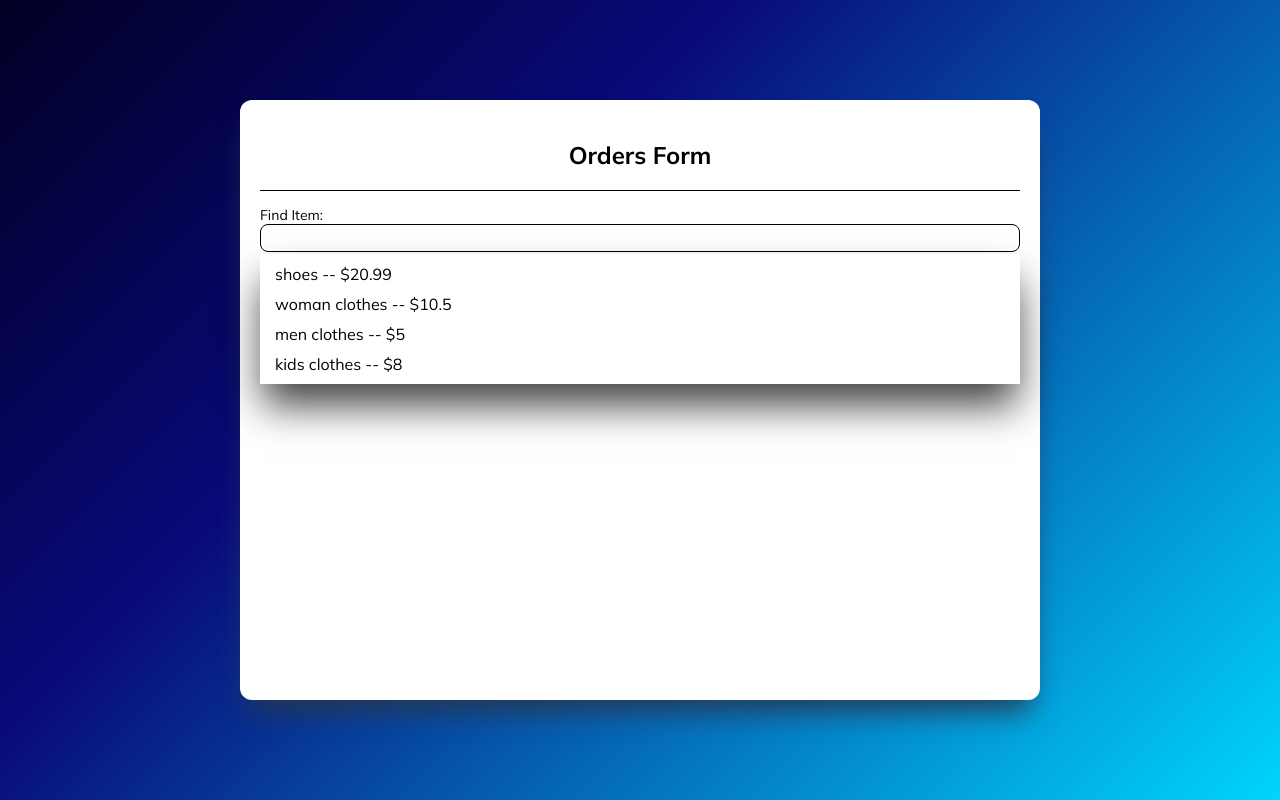
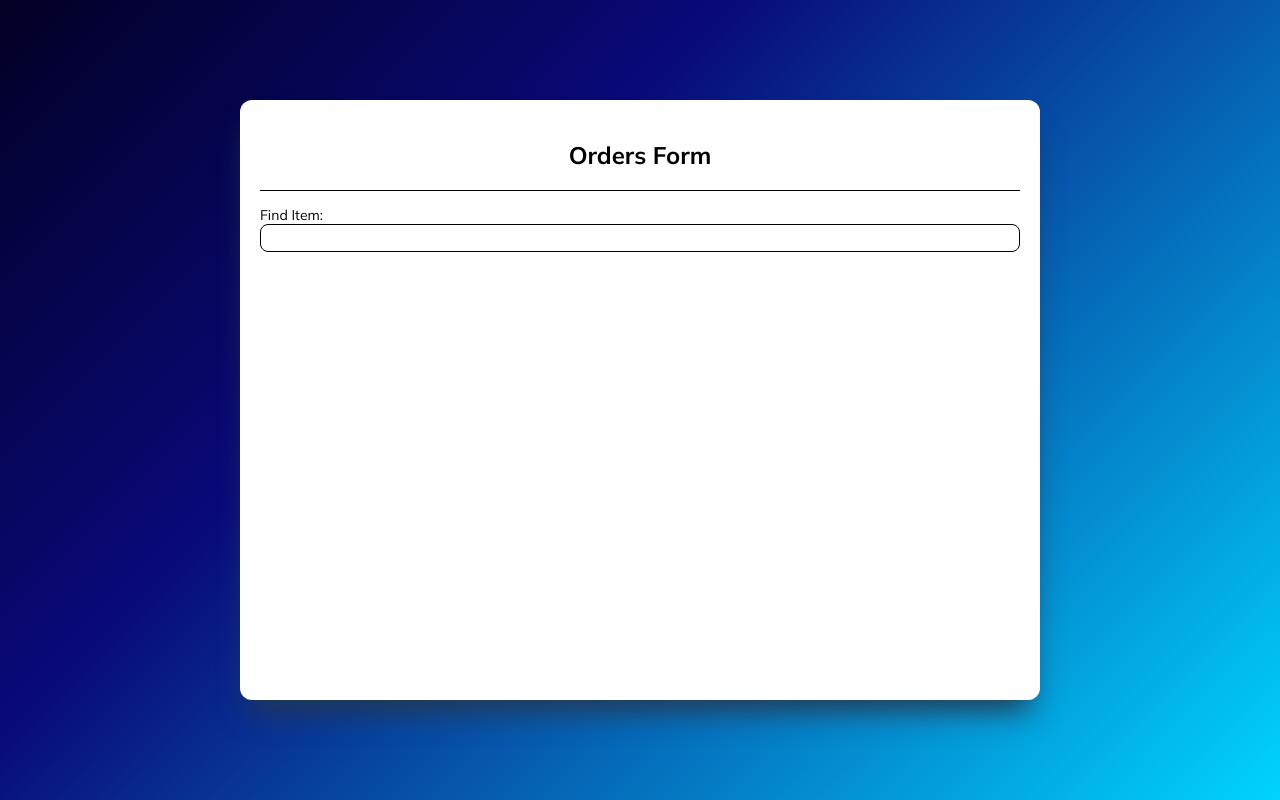
Before and after one commit to alanicio/react_ecommerce_frontend, a React (Vite) app: page / in a window 1280 px wide. Built offline with nearby package versions, Linux system fonts and the light colour scheme.

Commit message:
front end logic to choose item working fine

```diff
--- a/src/components/FindItem/FindItem.jsx
+++ b/src/components/FindItem/FindItem.jsx
@@ -1,4 +1,4 @@
-import React, { useRef } from "react";
+import React, { useRef, useState } from "react";
 import "./FindItem.css";
 
 const FindItem = () => {
@@ -74,23 +74,40 @@ const FindItem = () => {
       price: 63.78,
     },
   ];
-  const searchInput = useRef(null);
+  const [displayItemList, setDisplayItemList] = useState(false);
+  const onFocusInput = () => {
+    setDisplayItemList(true);
+  };
+  const onBlurInput = () => {
+    setDisplayItemList(false);
+  };
+  const onClickItem = (item) => {
+    console.log({ item });
+  };
   return (
     <div className="row pb-15">
       <div className="col-100">
         <label htmlFor="item">Find Item:</label>
-        <input type="text" name="item" id="item" ref={searchInput} />
+        <input
+          type="text"
+          name="item"
+          id="item"
+          onFocus={onFocusInput}
+          onBlur={onBlurInput}
+        />
+        {displayItemList ? (
           <div className="autocomplete-wrapper">
             <div className="autocomplete-list">
               <ul>
-              {items.map(({ name, price }) => (
-                <li>
-                  {name} -- ${price}
+                {items.map((item) => (
+                  <li onMouseDown={() => onClickItem(item)} key={item.id}>
+                    {item.name} -- ${item.price}
                   </li>
                 ))}
               </ul>
             </div>
           </div>
+        ) : null}
       </div>
     </div>
   );
```
Lines whose indentation alone changed are shown as unchanged.
